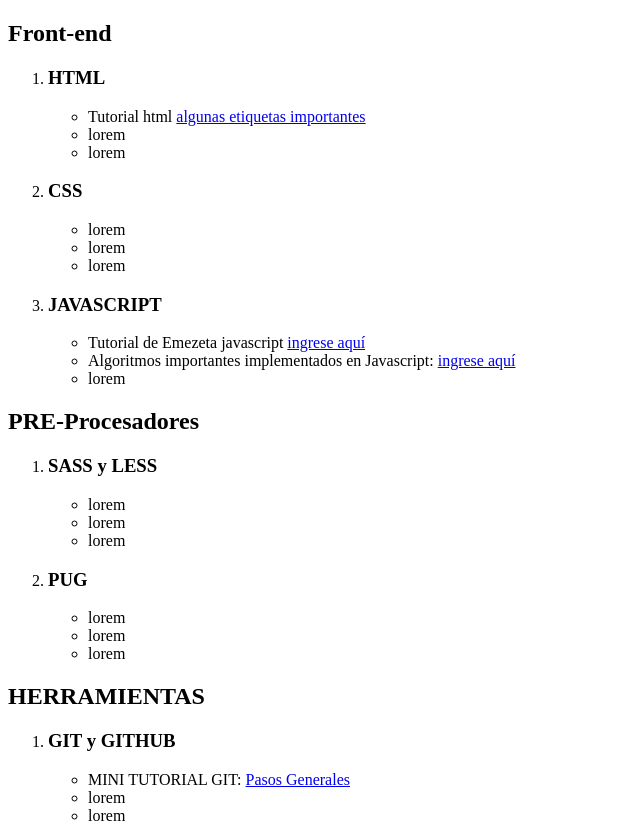
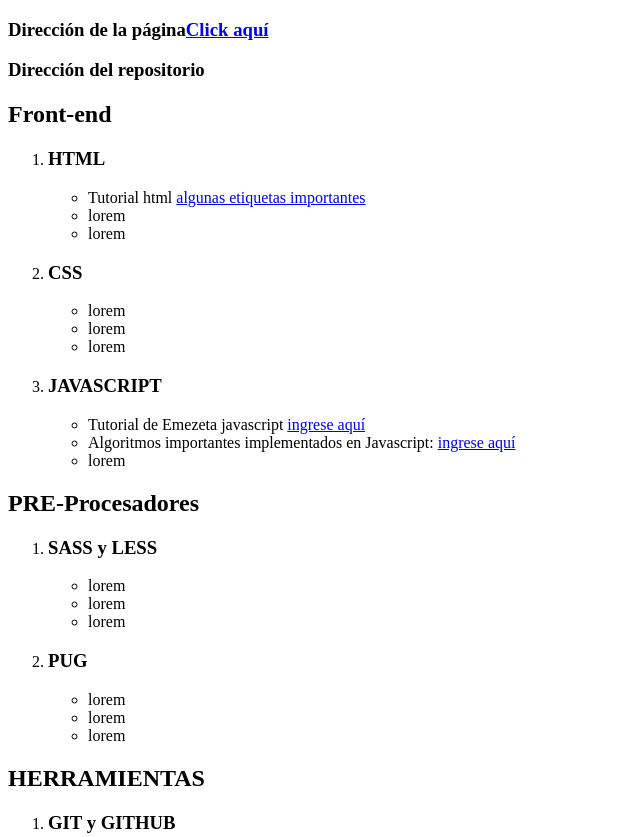
Before and after one commit to JuanOrtizG/recursos-web, a plain HTML site: page index.html in a window 1280 px wide. Shown: the top 837 px of the page, without its empty margins (0-640 px from the left). Drawn offline with Linux system fonts and the light colour scheme.

Commit message:
actualización 004 26-05-21 v1.0.0

```diff
--- a/index.html
+++ b/index.html
@@ -9,6 +9,8 @@
 <body>
     <section>
         <article>
+			<h1>Dirección de la página<a href="https://juanortizg.github.io/recursos-web/">Click aquí</a></h1>
+			<h1>Dirección del repositorio <a href="https://github.com/JuanOrtizG/recursos-web"></a></h1>
             <h2>Front-end</h2>
             <ol>
                 <li>
```
